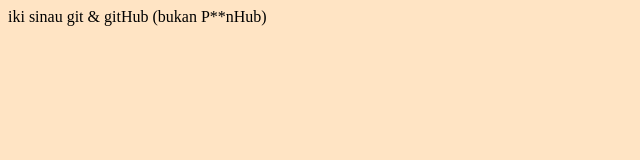
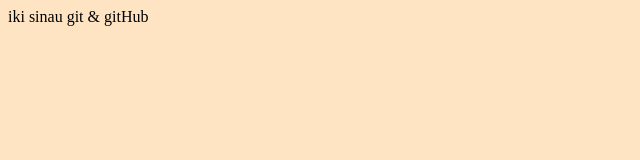
Before and after one commit to endjiansyah/sinauGit, a plain HTML site: page index.html in a window 1280 px wide. Shown: the whole page, without its empty margins (0-640 px from the left). Drawn offline with Linux system fonts and the light colour scheme.

Commit message:
pokoke commit

```diff
--- a/index.html
+++ b/index.html
@@ -8,6 +8,6 @@
     <title>sinau Git & GitHub</title>
 </head>
 <body>
-    iki sinau git & gitHub (bukan P**nHub)
+    iki sinau git & gitHub
 </body>
 </html>
```
